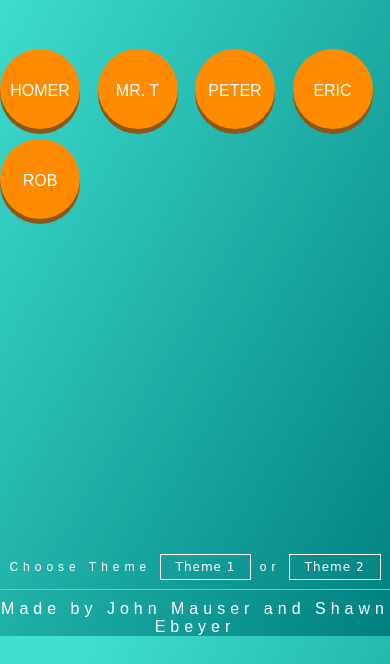
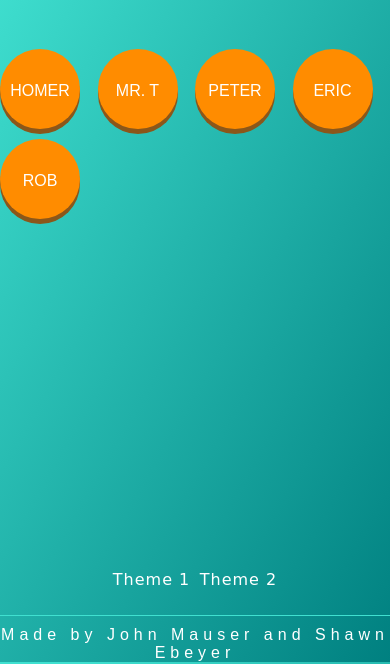
Before and after one commit to mausercodes/wwts, a website: page index.html in a window 390 px wide. Shown: the part 180-844 px from the top of the page. Drawn offline with nearby package versions, Linux system fonts and the light colour scheme; a web font is replaced by a local one.

Commit message:
minor changes

```diff
--- a/css/style.scss
+++ b/css/style.scss
@@ -134,30 +134,20 @@ a:hover {
 	border-bottom: 1px solid rgb(64, 224, 208);
 }
 
-.theme {
-	border: 1px solid white;
-	padding: 5px 15px 5px 15px;
+.theme,
+.themeOg {
+
+
 	font-family: 'Petit Formal Script', cursive;
 	transition: all 0.5s;
 	letter-spacing: 1px;
 }
 
-.theme:hover {
-	color: rgb(64, 224, 208);
-	background: white;
-}
-
-.themeOg {
-	border: 1px solid white;
-	padding: 5px 15px 5px 15px;
-	font-family: 'Petit Formal Script', cursive;
-	transition: all 0.5s;
-	letter-spacing: 1px;
-}
-
+.theme:hover,
 .themeOg:hover {
 	color: rgb(64, 224, 208);
 	background: white;
+	cursor: pointer;
 }
 
 footer p{
@@ -240,10 +230,6 @@ footer p{
 		max-width: 100%;
 	}
 
-	.paragraphTheme{
-		font-size: 12px;
-	}
-
 	.funkyLinks{
 		font-size: 30px;
 	}
--- a/index.html
+++ b/index.html
@@ -47,7 +47,7 @@
 </main>
 <footer class="footer">
 	<div>
-		<p class="paragraphTheme">Choose Theme <span class="theme">Theme 1</span> or <span class="themeOg">Theme 2</span></p>
+		<p class="paragraphTheme"><span class="theme">Theme 1</span> <span class="themeOg">Theme 2</span></p>
 		<h2>Made by <a href="http://www.mauser.io">John Mauser</a> and <a href="http://www.shawnebeyer.com">Shawn Ebeyer</a></h2>
 	</div>
 </footer>
```
Also changed, not shown: css/style.css.
